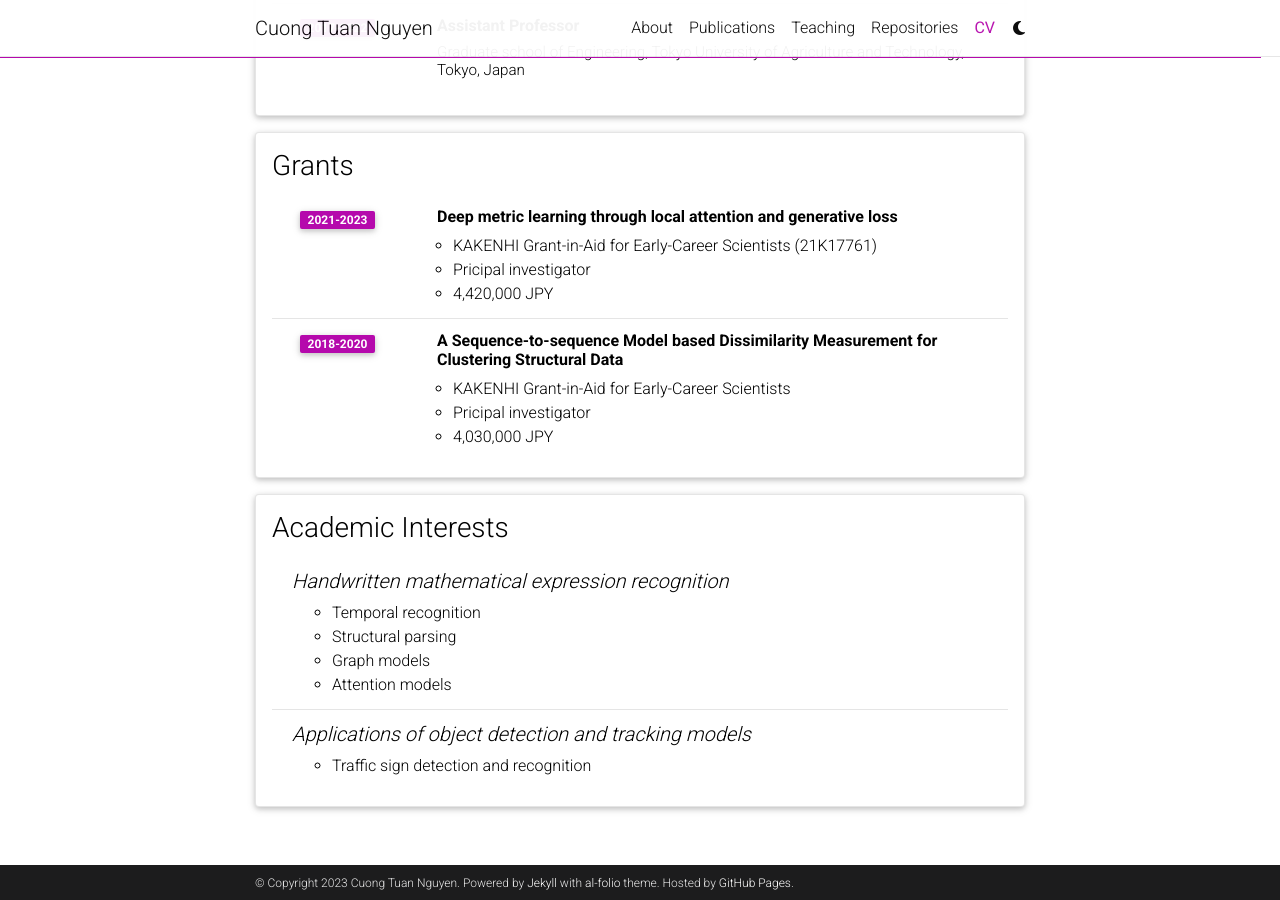
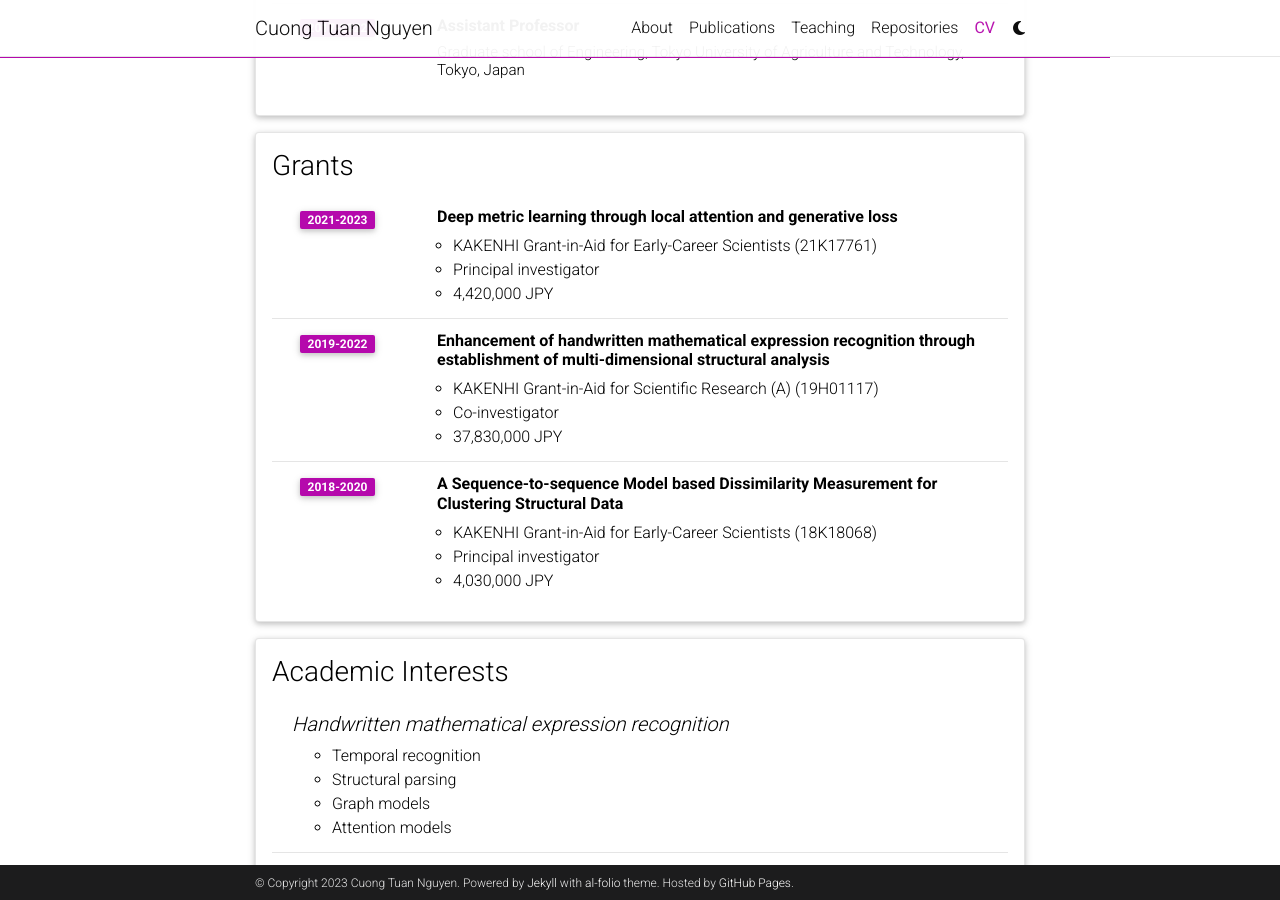
Before and after one commit to ntcuong2103/ntcuong.github.io, a Jekyll site: the page built from _pages/cv.md, in a window 1280 px wide and 900 px high, scrolled down 1035 px. Built offline with Jekyll 4.4.1, drawn with Linux system fonts in a browser that asks for light colours; comment, search, counter and statistics services are not loaded; a style sheet for code colours, icons or effects is not loaded.

Commit message:
updated kaken

```diff
--- a/_data/cv.yml
+++ b/_data/cv.yml
@@ -52,15 +52,24 @@
       year: 2021-2023
       items:
         - KAKENHI Grant-in-Aid for Early-Career Scientists (21K17761)
-        - Pricipal investigator
+        - Principal investigator
         - 4,420,000 JPY
+
+    - title: Enhancement of handwritten mathematical expression recognition through establishment of multi-dimensional structural analysis
+      year: 2019-2022
+      items:
+        - KAKENHI Grant-in-Aid for Scientific Research (A) (19H01117)
+        - Co-investigator
+        - 37,830,000 JPY
 
     - title: A Sequence-to-sequence Model based Dissimilarity Measurement for Clustering Structural Data
       year: 2018-2020
       items:
-        - KAKENHI Grant-in-Aid for Early-Career Scientists
-        - Pricipal investigator
+        - KAKENHI Grant-in-Aid for Early-Career Scientists (18K18068)
+        - Principal investigator
         - 4,030,000 JPY
+
+
 
 
 - title: Academic Interests
--- a/_data/repositories.yml
+++ b/_data/repositories.yml
@@ -3,3 +3,4 @@ github_users:
 
 github_repos:
   - ntcuong2103/traffic_sign_detection_pytorch
+  - ntcuong2103/math_clustering_wcnn
```
